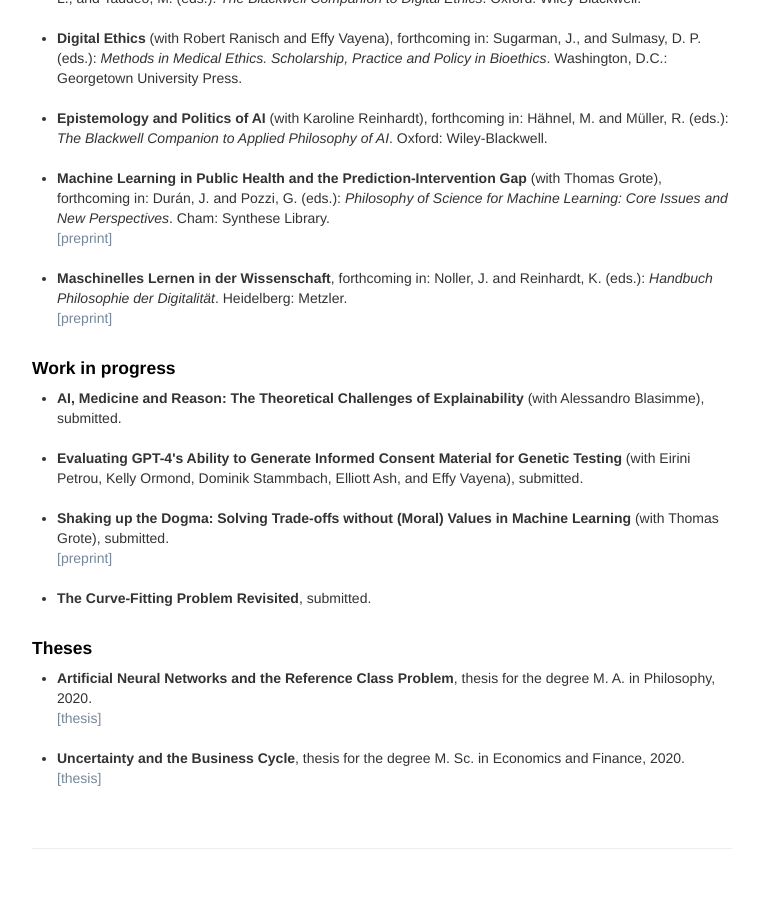
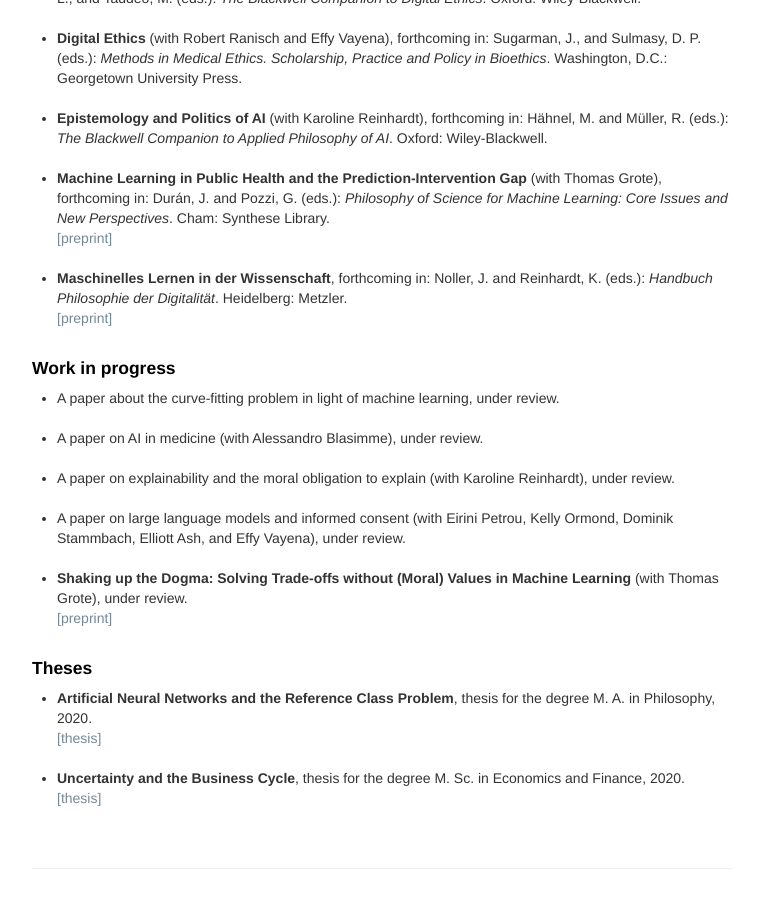
Before and after one commit to oliverbuchholz/oliverbuchholz.github.io, a Jekyll site: the page built from pages/writing.md, in a window 1280 px wide and 900 px high, scrolled down 744 px. Shown: the whole window, without its empty margins (258-1017 px from the left). Built offline with Jekyll 4.4.1, drawn with Linux system fonts in a browser that asks for light colours.

Commit message:
Update writing.md

```diff
--- a/pages/writing.md
+++ b/pages/writing.md
@@ -58,16 +58,19 @@ Reinhardt, K. (eds.): <i>Handbuch Philosophie der Digitalit&auml;t</i>. Heidelbe
 <h4>Work in progress</h4>
 
 <ul>
-<li><b>AI, Medicine and Reason: The Theoretical Challenges of Explainability</b> (with Alessandro Blasimme), submitted.<br><br>
+<li>A paper about the curve-fitting problem in light of machine learning, under review.<br><br>
 </li>
 
-<li><b>Evaluating GPT-4's Ability to Generate Informed Consent Material for Genetic Testing</b> (with Eirini Petrou, Kelly Ormond, Dominik Stammbach, Elliott Ash, and Effy Vayena), submitted.<br><br>
+<li>A paper on AI in medicine (with Alessandro Blasimme), under review.<br><br>
 </li>
 
-<li><b>Shaking up the Dogma: Solving Trade-offs without (Moral) Values in Machine Learning</b> (with Thomas Grote), submitted.<br><a href= "https://philsci-archive.pitt.edu/24530/" target= "_blank">[preprint]</a><br><br>
+<li>A paper on explainability and the moral obligation to explain (with Karoline Reinhardt), under review.<br><br>
 </li>
 
-<li><b>The Curve-Fitting Problem Revisited</b>, submitted.<br><br>
+<li>A paper on large language models and informed consent (with Eirini Petrou, Kelly Ormond, Dominik Stammbach, Elliott Ash, and Effy Vayena), under review.<br><br>
+</li>
+
+<li><b>Shaking up the Dogma: Solving Trade-offs without (Moral) Values in Machine Learning</b> (with Thomas Grote), under review.<br><a href= "https://philsci-archive.pitt.edu/24530/" target= "_blank">[preprint]</a><br><br>
 </li>
 </ul>
 
```
